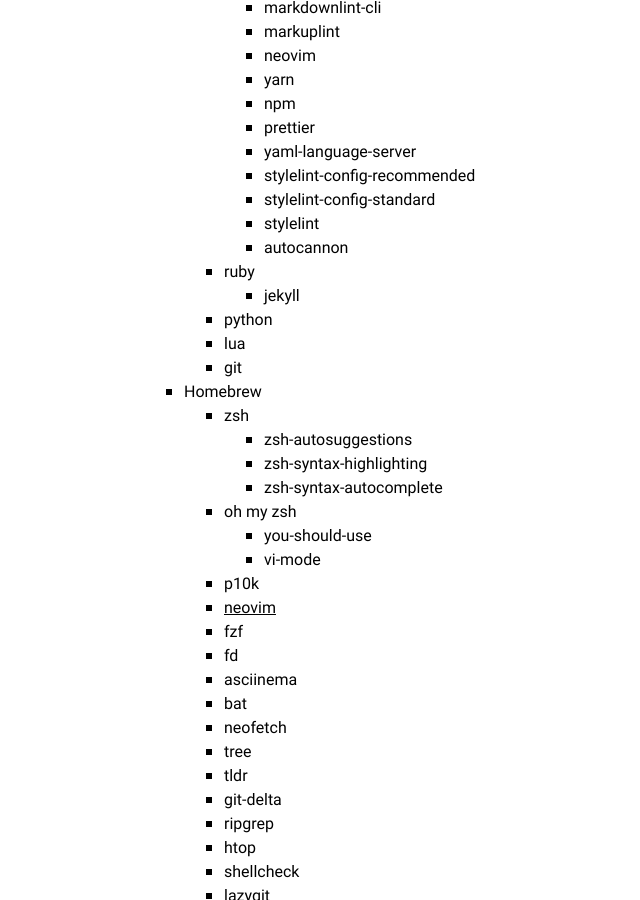
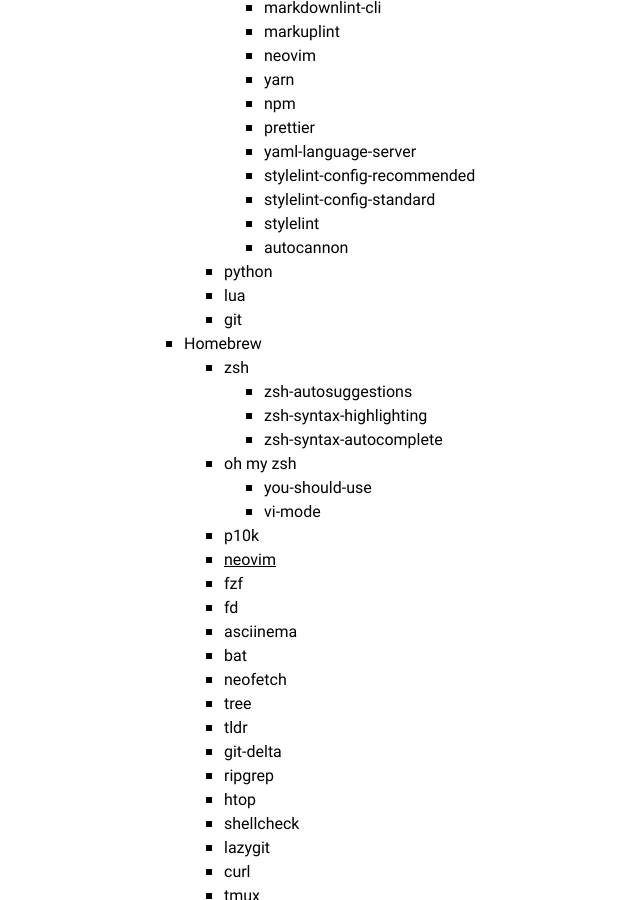
Before and after one commit to amalumian/www.malumian.dev, a Jekyll site: the page built from setup.html, in a window 1280 px wide and 900 px high, scrolled down 4383 px. Shown: the whole window, without its empty margins (166-806 px from the left). Built offline with Jekyll 4.4.1, drawn with Linux system fonts in a browser that asks for light colours.

Commit message:
Update setup.html

```diff
--- a/setup.html
+++ b/setup.html
@@ -245,11 +245,6 @@
                         <li>autocannon</li>
                     </ul>
                 </li>
-                <li>ruby
-                    <ul>
-                        <li>jekyll</li>
-                    </ul>
-                </li>
                 <li>python</li>
                 <li>lua</li>
                 <li>git</li>
```
